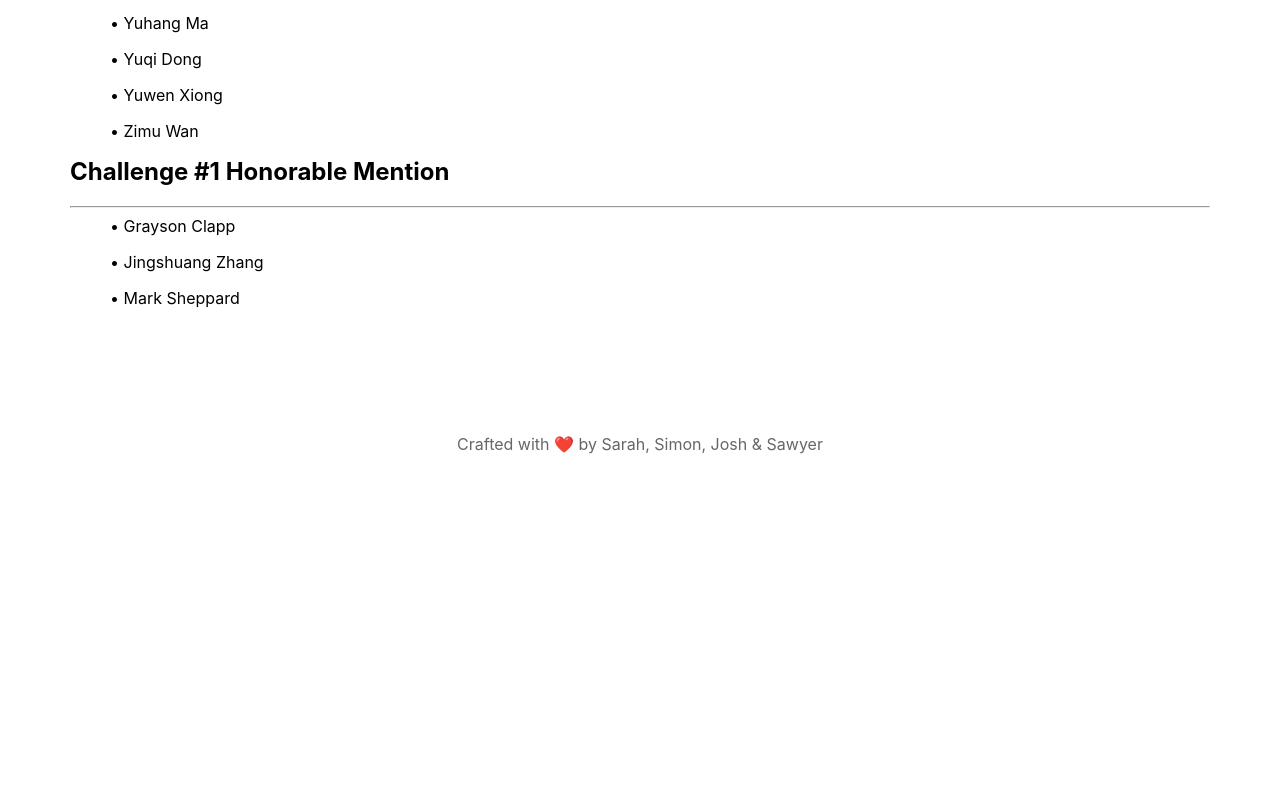
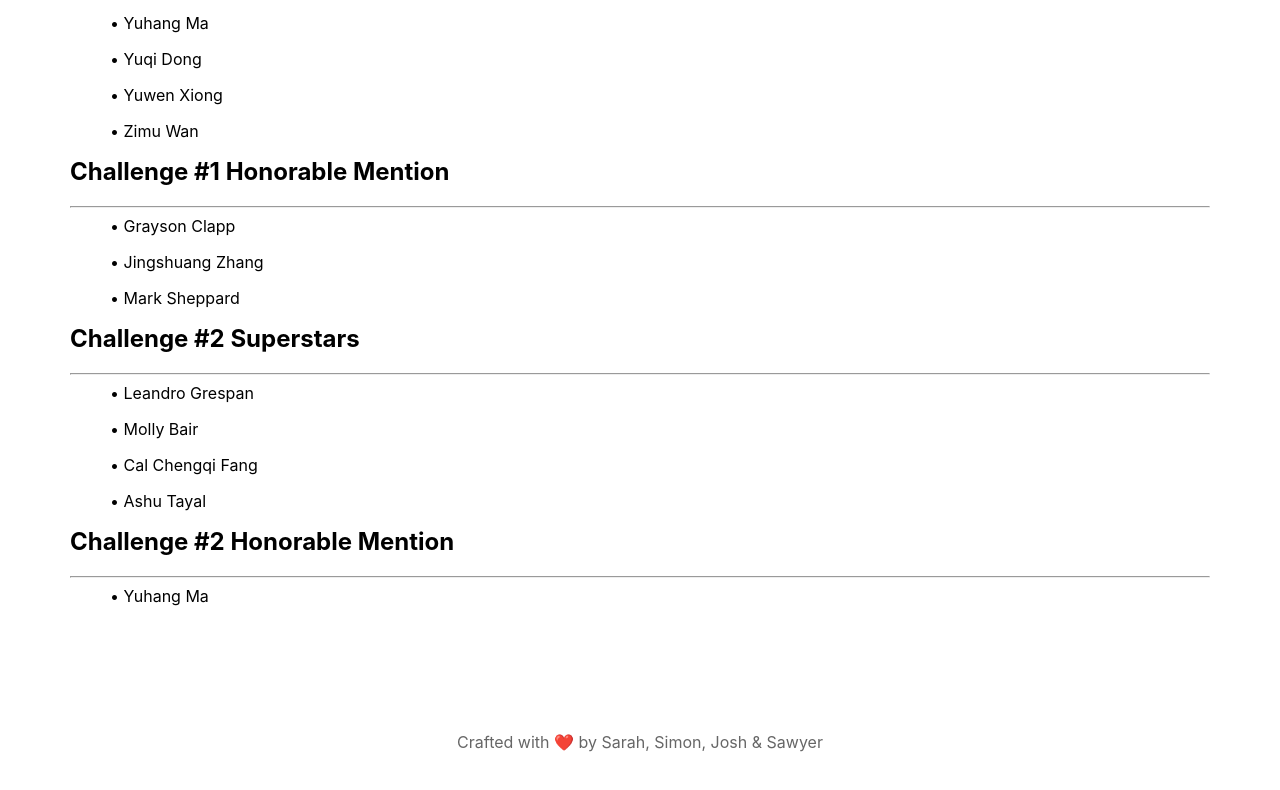
Before and after one commit to Programming-for-Public-Policy-TAs/python-challenge-site, a Gatsby site: page /superstars in a window 1280 px wide. Shown: the part 888-1678 px from the top of the page. Before the commit the page ends 1390 px from the top, so only its background shows below. Built offline with nearby package versions, Linux system fonts and the light colour scheme; Gatsby itself is replaced by a stand-in of ours.

Commit message:
challenge 2 superstars

```diff
--- a/src/pages/superstars.js
+++ b/src/pages/superstars.js
@@ -40,12 +40,29 @@ const SuperstarsPage = ({
             <ul>• Yuwen Xiong</ul>
             <ul>• Zimu Wan</ul>
           </div>
-          <h2>Challenge #1 Honorable Mention</h2>
-          <hr></hr>
+            <h2>Challenge #1 Honorable Mention</h2>
+            <hr></hr>
           <div>
             <ul>• Grayson Clapp</ul>
             <ul>• Jingshuang Zhang</ul>
             <ul>• Mark Sheppard</ul>
+          </div>
+          <div>
+            <h2>
+              Challenge #2 Superstars
+            </h2>
+            <hr></hr>
+            <div>
+              <ul>• Leandro Grespan</ul>
+              <ul>• Molly Bair</ul>
+              <ul>• Cal Chengqi Fang</ul>
+              <ul>• Ashu Tayal</ul>
+            </div>
+              <h2>Challenge #2 Honorable Mention</h2>
+              <hr></hr>
+              <div>
+                <ul>• Yuhang Ma</ul>
+              </div>
           </div>
         </div>
         <br></br>
```
